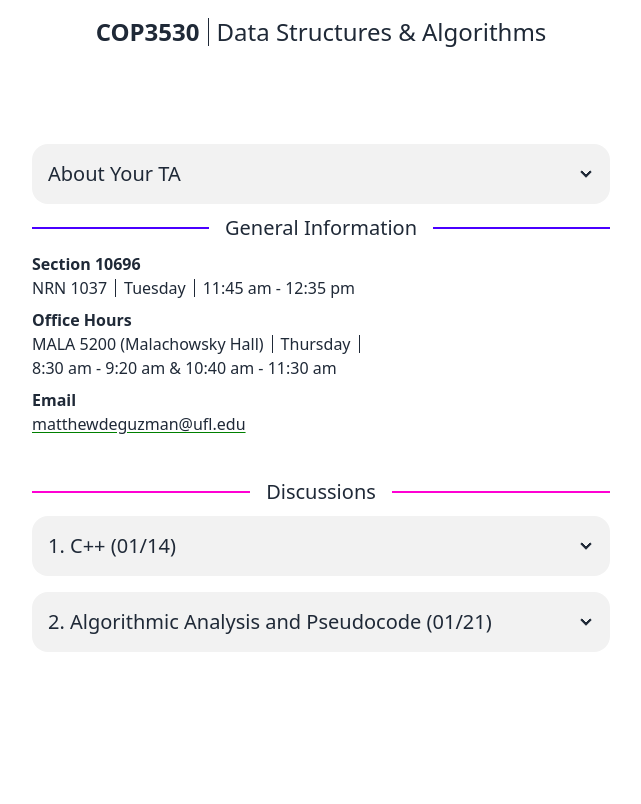
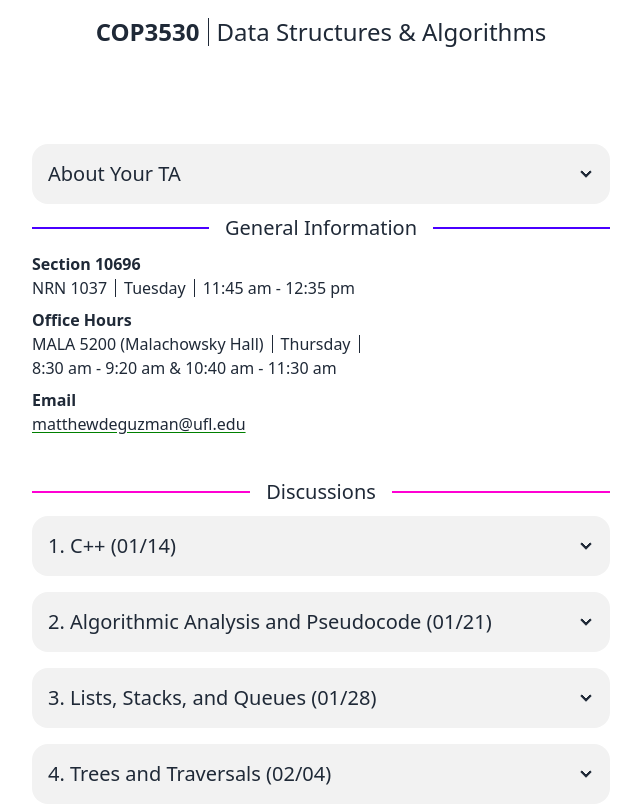
Before and after one commit to matt-dz/dsa-discussion, a SvelteKit app: page / in a window 1280 px wide. Shown: the whole page, without its empty margins (319-960 px from the left). Built offline with nearby package versions, Linux system fonts and the light colour scheme.

Commit message:
add week3 and week4

```diff
--- a/src/routes/+page.svelte
+++ b/src/routes/+page.svelte
@@ -107,6 +107,28 @@
 						</p>
 					{/snippet}
 				</Discussion>
+				<Discussion
+					name="algorithmic-analysis"
+					title="3. Lists, Stacks, and Queues (01/28)"
+					pptLink="https://docs.google.com/presentation/d/1BJCV0xbhYQweHNKt5Cx7r-8tIpKw9Ndt/edit?usp=sharing&ouid=101706383218741169050&rtpof=true&sd=true"
+				>
+					{#snippet description()}
+						<p>
+							This week, we review stacks and queues as well as common algorithmic strategies such as the slow pointer, fast pointer technique on Linked Lists.
+						</p>
+					{/snippet}
+				</Discussion>
+				<Discussion
+					name="algorithmic-analysis"
+					title="4. Trees and Traversals (02/04)"
+					pptLink="https://docs.google.com/presentation/d/1SGjaeApZLrveO4CkKODq5qO72WVHeOAvq4IB9hM2E-I/edit?usp=sharing"
+				>
+					{#snippet description()}
+						<p>
+							This week, we review binary trees and the different tree traversals. We'll also cover a special case called binary search trees.
+						</p>
+					{/snippet}
+				</Discussion>
 			</div>
 		</div>
 	</div>
--- /dev/null
+++ b/src/routes/week3/+page.server.ts
@@ -0,0 +1,8 @@
+import { redirect } from '@sveltejs/kit';
+
+export function load() {
+	throw redirect(
+		307,
+		"https://docs.google.com/presentation/d/1BJCV0xbhYQweHNKt5Cx7r-8tIpKw9Ndt/edit?usp=sharing&ouid=101706383218741169050&rtpof=true&sd=true"
+	);
+}
--- /dev/null
+++ b/src/routes/week4/+page.server.ts
@@ -0,0 +1,8 @@
+import { redirect } from '@sveltejs/kit';
+
+export function load() {
+	throw redirect(
+		307,
+		"https://docs.google.com/presentation/d/1SGjaeApZLrveO4CkKODq5qO72WVHeOAvq4IB9hM2E-I/edit?usp=sharing"
+	);
+}
```
